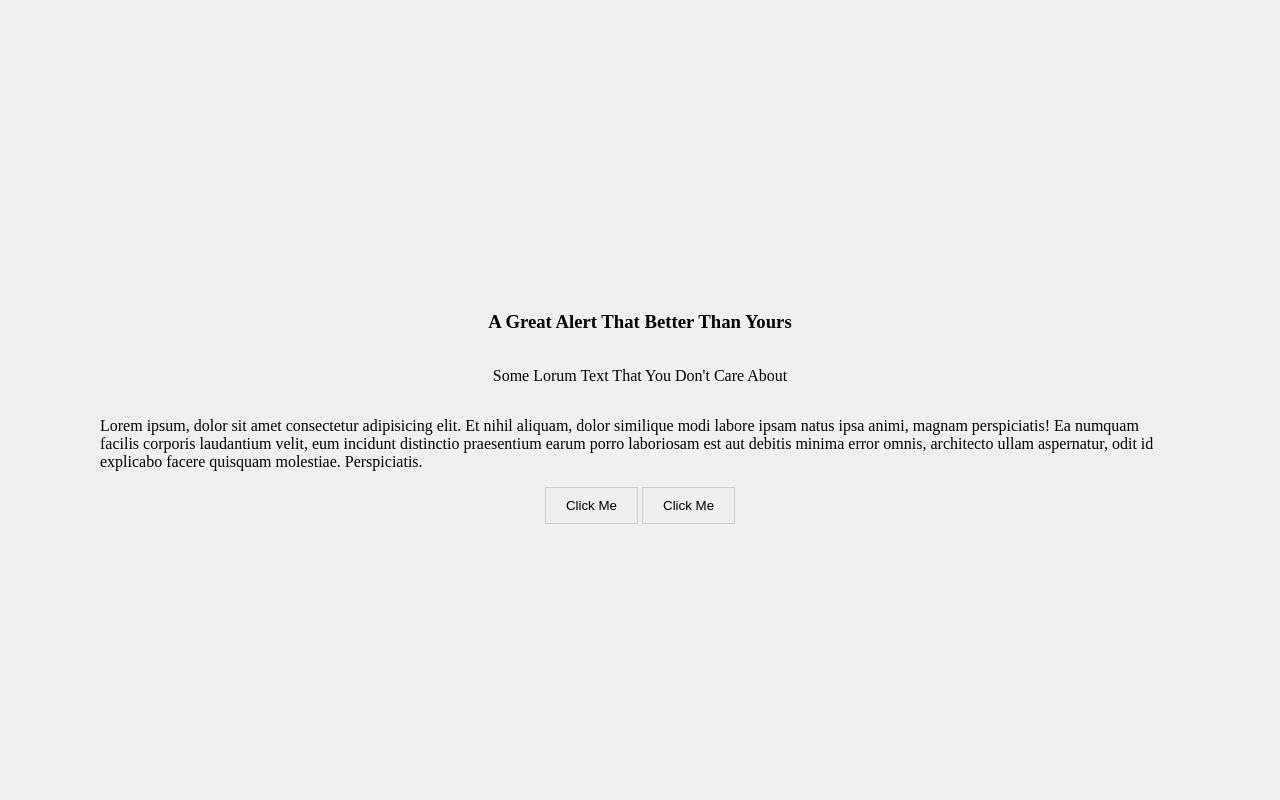
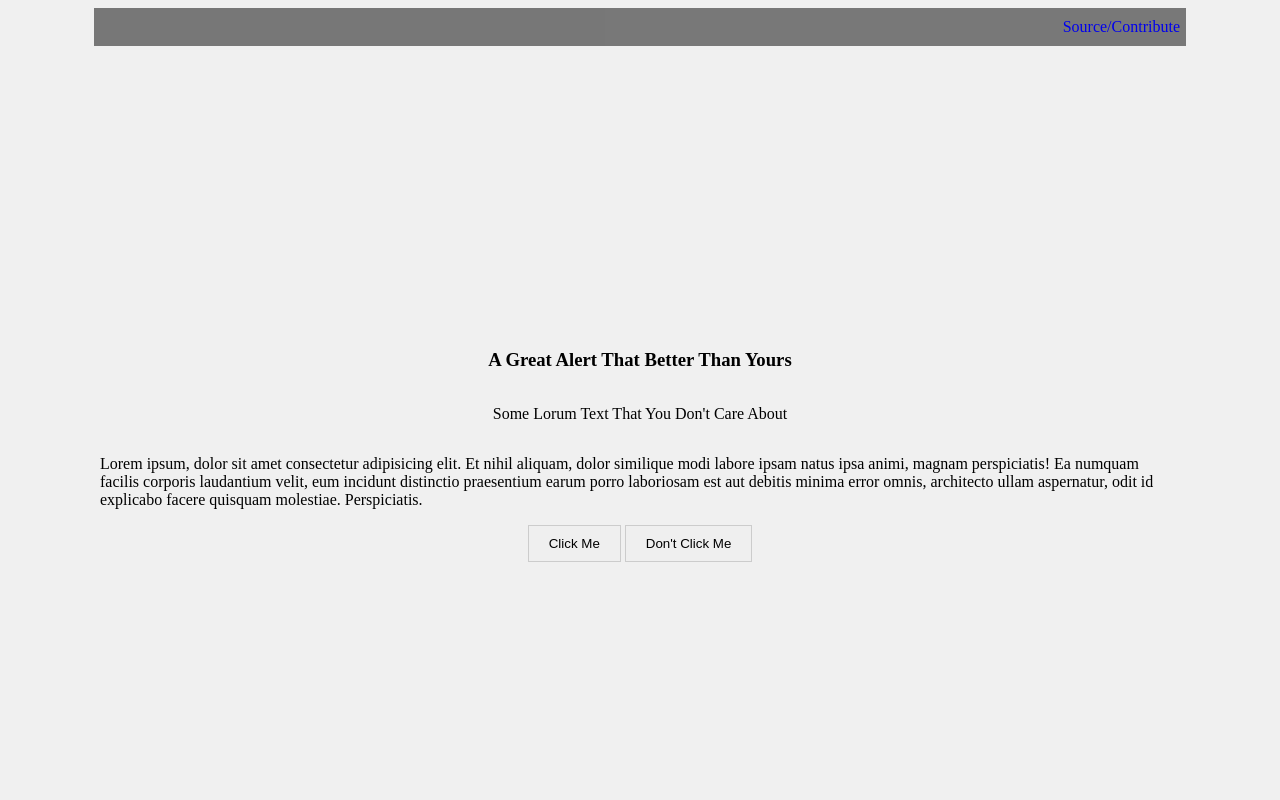
Before and after one commit to kmfoysal06/Charm-Alert, a plain HTML site: page index.html in a window 1280 px wide. Shown: the top 800 px of the page. Drawn offline with Linux system fonts and the light colour scheme.

Commit message:
updated documentation markup file to show reference github repo

```diff
--- a/index.html
+++ b/index.html
@@ -17,6 +17,21 @@
             align-items: center;
             flex-direction: column;
         }
+      .header {
+        max-inline-size: 1080px;
+        margin: 0 auto;
+        text-align: right;
+        background: rgba(0,0,0,0.5);
+        padding: 10px 6px;
+        position: sticky;
+        top: 0;
+      }
+      .header a {
+        text-decoration: none;
+      }
+      .header a:hover {
+        text-decoration: underline;
+      }
         button {
             cursor: pointer;
             padding: 10px 20px;
@@ -46,13 +61,16 @@
     </style>
 </head>
 <body>
+   <div class="header">
+        <a href="https://github.com/kmfoysal06/Charm-Alert" target="_blank" />Source/Contribute</a>
+    </div>
     <div class="container">
         <h3>A Great Alert That Better Than Yours</h3>
         <p>Some Lorum Text That You Don't Care About</p>
         <p>Lorem ipsum, dolor sit amet consectetur adipisicing elit. Et nihil aliquam, dolor similique modi labore ipsam natus ipsa animi, magnam perspiciatis! Ea numquam facilis corporis laudantium velit, eum incidunt distinctio praesentium earum porro laboriosam est aut debitis minima error omnis, architecto ullam aspernatur, odit id explicabo facere quisquam molestiae. Perspiciatis.</p>
         <div class="button-group">
             <button class="btn-1">Click Me</button>
-            <button class="btn-2">Click Me</button>
+            <button class="btn-2">Don't Click Me</button>
         </div>
 
     </div>
```
